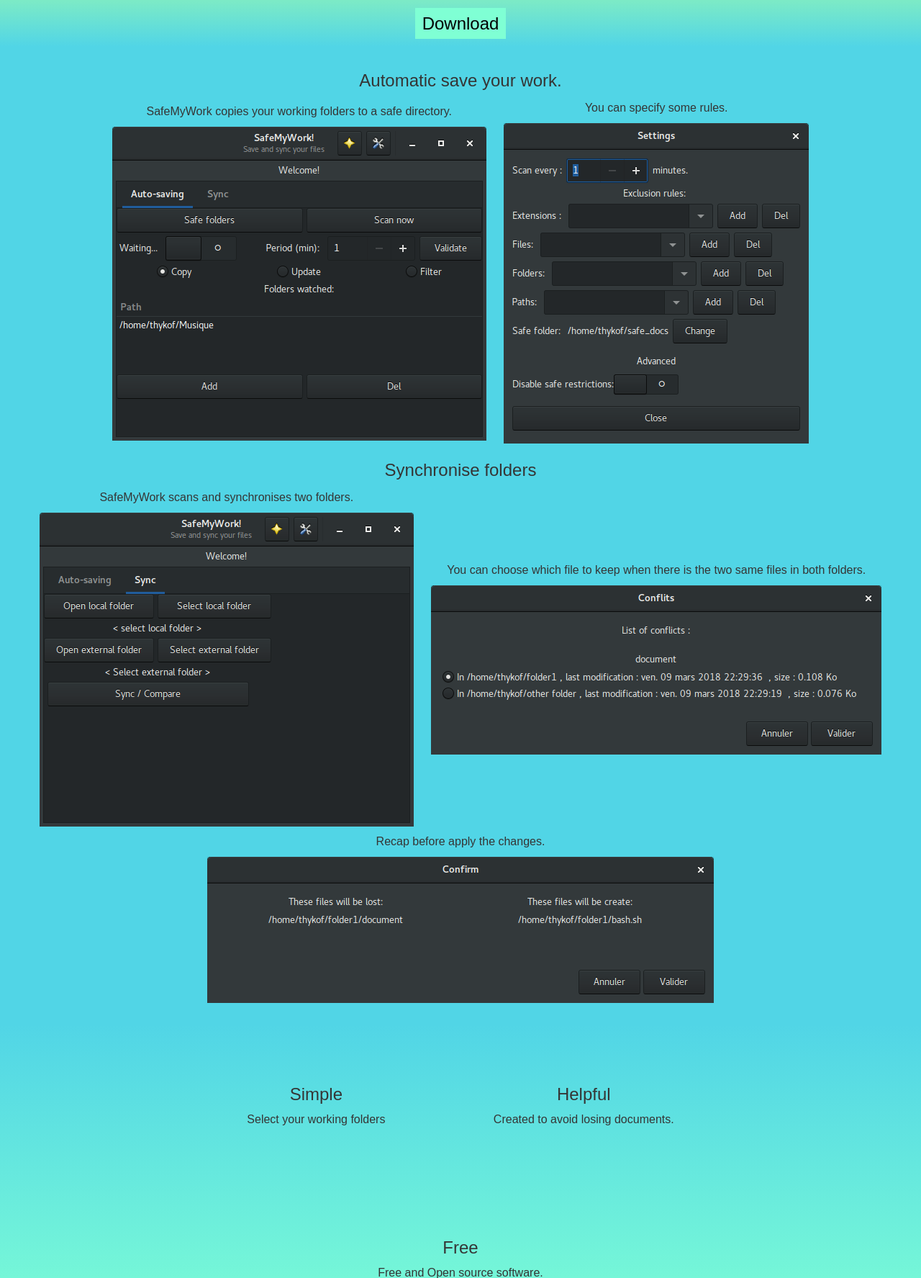
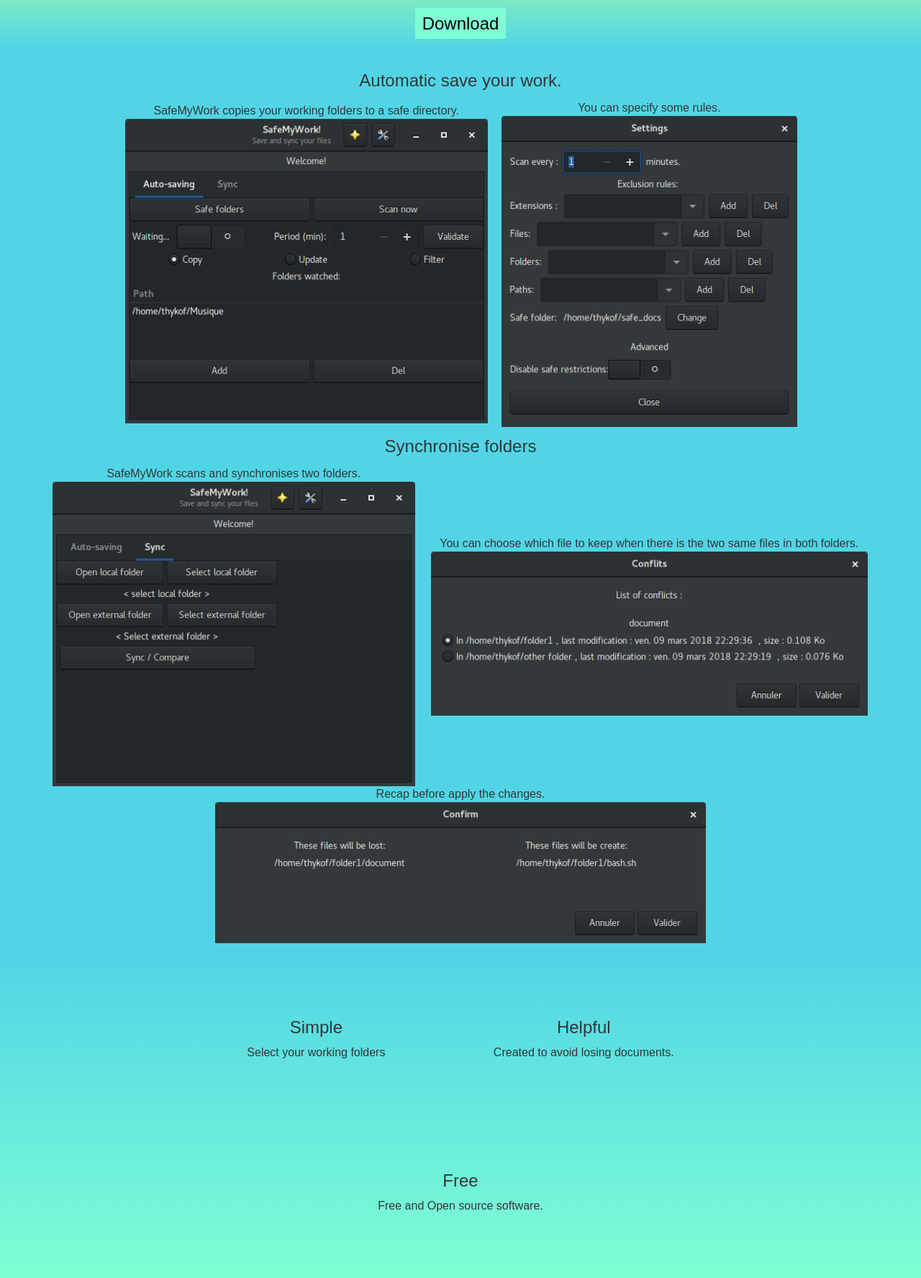
Before and after one commit to Thykof/SafeMyWork-Web, a Django app: page / in a window 1280 px wide. Shown: the part 445-2220 px from the top of the page at 72% size. Run offline with Django 3.2, Linux system fonts and the light colour scheme; parts of the project's set-up code (start-up, migrations or seed data) failed here and were passed over.

Commit message:
Improve img display for small devices

```diff
--- a/static/css/style.css
+++ b/static/css/style.css
@@ -118,7 +118,7 @@ section h1 {
 #s-screenshots img {
   display: inline-block;
   vertical-align: middle;
-  margin: 10px;
+  max-width: 97%;
 }
 
 #d-screenshots {
```
